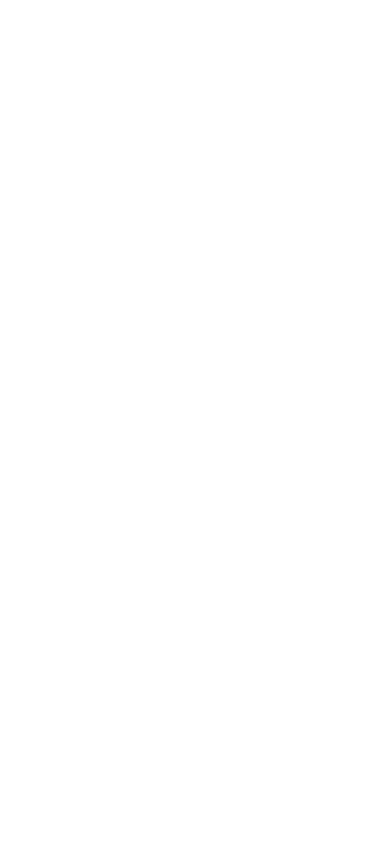
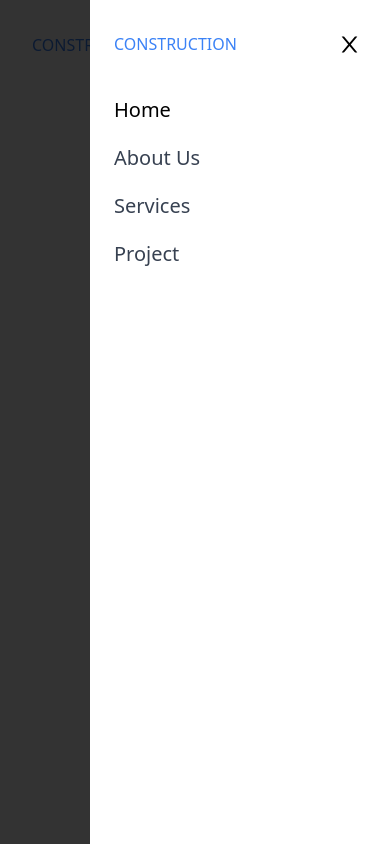
Before and after one commit to Jesusborjas006/Construction-landing-page, a React (Create React App) app: page / in a window 390 px wide. Built offline with nearby package versions, Linux system fonts and the light colour scheme.

Commit message:
Add responsive navbar

```diff
--- a/package.json
+++ b/package.json
@@ -8,6 +8,7 @@
     "@testing-library/user-event": "^13.5.0",
     "react": "^18.2.0",
     "react-dom": "^18.2.0",
+    "react-icons": "^4.10.1",
     "react-scripts": "5.0.1",
     "web-vitals": "^2.1.4"
   },
--- a/src/App.js
+++ b/src/App.js
@@ -1,8 +1,10 @@
+import Navbar from "../src/components/Navbar";
+
 function App() {
   return (
-    <div>
-
-    </div>
+    <main className="max-w-[1600px] mx-auto p-8 sm:p-10">
+      <Navbar />
+    </main>
   );
 }
 
--- /dev/null
+++ b/src/components/Navbar.js
@@ -0,0 +1,74 @@
+import { useEffect, useState } from "react";
+import { AiOutlineClose, AiOutlineMenu } from "react-icons/ai";
+
+const Navbar = () => {
+  const [menuIcon, setMenuIcon] = useState(false);
+  const [windowWidth, setWindowWidth] = useState(window.innerWidth);
+  const [mobileNav, setMobileNav] = useState(true);
+
+  const detectWidth = () => {
+    setWindowWidth(window.innerWidth);
+  };
+
+  useEffect(() => {
+    window.addEventListener("resize", detectWidth);
+
+    if (windowWidth < 640) {
+      setMenuIcon(true);
+    } else {
+      setMenuIcon(false);
+    }
+
+    return () => {
+      window.removeEventListener("resize", detectWidth);
+    };
+  }, [windowWidth]);
+
+  return (
+    <nav className="flex justify-between items-center">
+      <h2 className=" text-blue-500 sm:text-lg">CONSTRUCTION</h2>
+      <ul className="hidden sm:flex gap-5 text-gray-700 sm:text-lg ">
+        <li className="text-black font-medium">Home</li>
+        <li>About Us</li>
+        <li>Services</li>
+        <li>Project</li>
+      </ul>
+      {menuIcon ? (
+        <AiOutlineMenu
+          onClick={() => setMobileNav(!mobileNav)}
+          size={25}
+          className="cursor-pointer"
+        />
+      ) : (
+        ""
+      )}
+      {mobileNav ? (
+        <div className="bg-black/80 fixed right-0 w-full h-screen z-10 top-0"></div>
+      ) : (
+        ""
+      )}
+      <div
+        className={
+          mobileNav
+            ? "fixed top-0 right-0 w-[300px] h-screen bg-white z-10 duration-300"
+            : "fixed top-0 right-[-100%] w-[300px] h-screen bg-white z-10 duration-300"
+        }
+      >
+        <AiOutlineClose
+          className="absolute right-7 top-8 cursor-pointer"
+          size={25}
+          onClick={() => setMobileNav(!mobileNav)}
+        />
+        <h2 className=" text-blue-500 sm:text-lg mx-6 mt-8">CONSTRUCTION</h2>
+        <ul className="mx-6 mt-10 flex flex-col justify-evenly gap-5 text-gray-700">
+          <li className="text-xl text-black font-medium">Home</li>
+          <li className="text-xl">About Us</li>
+          <li className="text-xl">Services</li>
+          <li className="text-xl">Project</li>
+        </ul>
+      </div>
+    </nav>
+  );
+};
+
+export default Navbar;
```
Also changed, not shown: 1 other file (tests, documents, lock files or other folders).
